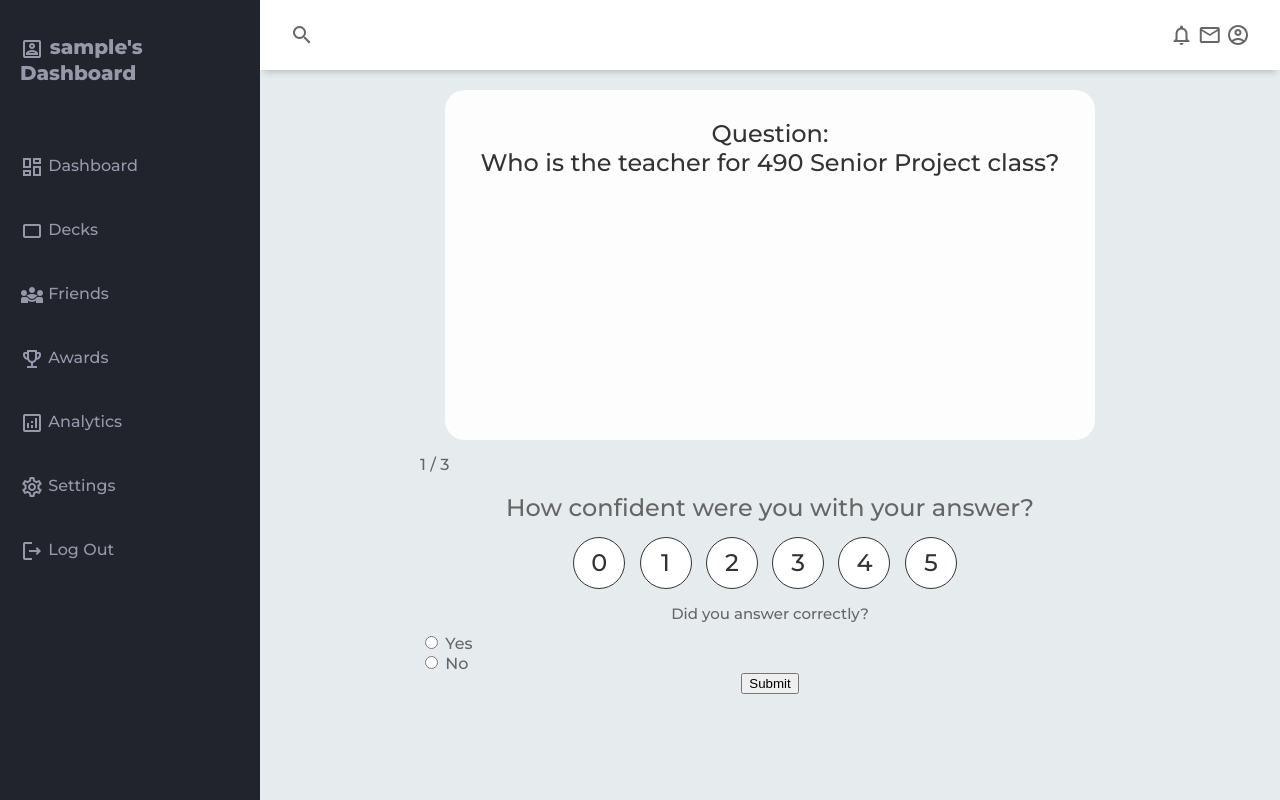
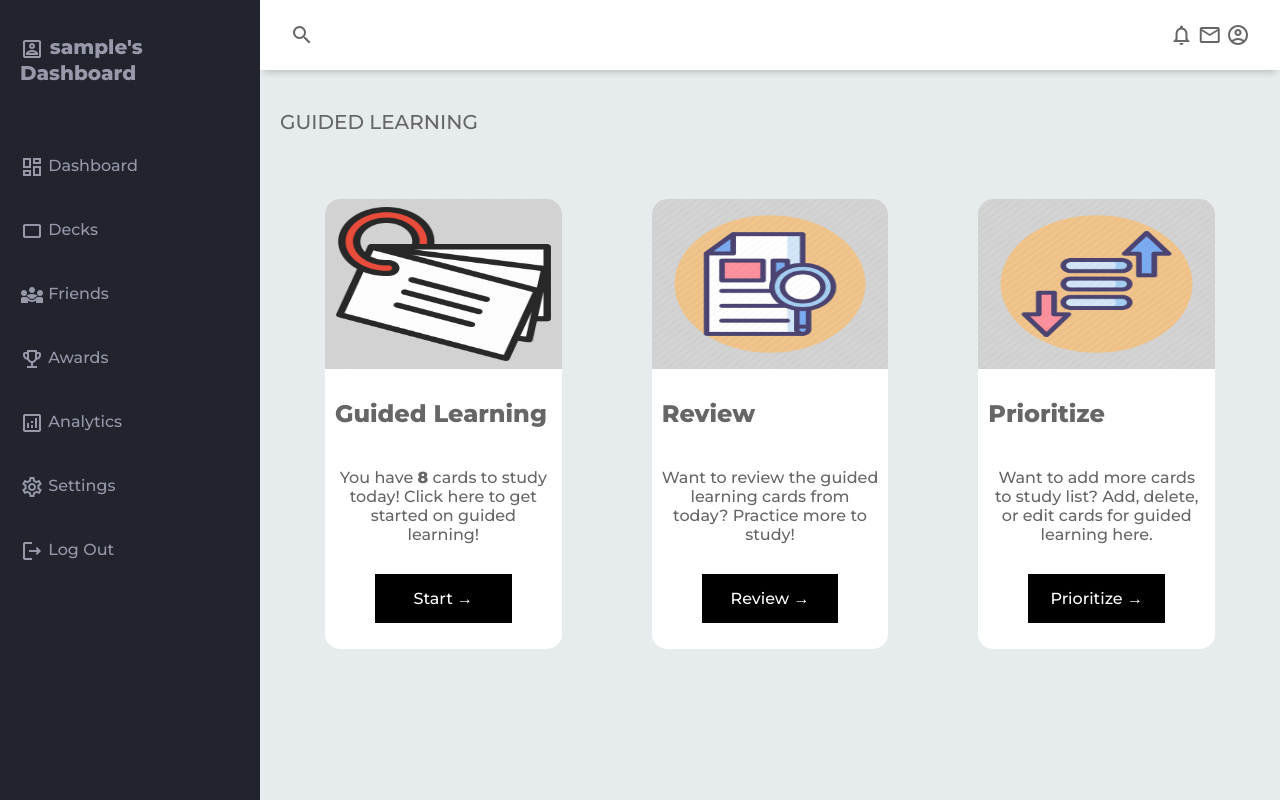
Before and after one commit to NolanBrown42/TICK-KING, a Flask app: page /guidedlearning in a window 1280 px wide. Run offline with Flask 3, Linux system fonts and the light colour scheme; the visitor is signed in with stand-in values (Sample User, id 1); some libraries are stand-ins or nearby versions.

Commit message:
Update guidedlearning.html
sorry undid the changes

```diff
--- a/website/templates/guidedlearning.html
+++ b/website/templates/guidedlearning.html
@@ -4,11 +4,11 @@
 		<meta charset="UTF-8">
 		<meta http-equiv="X-UA-Compatible" content="IE=edge">
 		<meta name="viewport" content="width=device-width, initial-scale=1.0">
+		<link rel="stylesheet" href="https://cdnjs.cloudflare.com/ajax/libs/font-awesome/6.1.1/css/all.min.css">
 
-        <!-- style sheets -->
-		<link rel="stylesheet" href="{{ url_for('static', filename='css/guidedcards.css')}}">
+        <!-- css stylesheets -->
+		<link rel="stylesheet" href="{{ url_for('static', filename='css/guidedlearning.css')}}">
         <link rel="stylesheet" href="{{ url_for('static', filename='css/template.css')}}">
-        <link rel="stylesheet" href="https://cdnjs.cloudflare.com/ajax/libs/font-awesome/6.1.1/css/all.min.css">
 
 			<!-- Montserrat font -->
 			<link href="https://fonts.googleapis.com/css2?family=Montserrat:wght@500;800&display=swap" rel="stylesheet">
@@ -73,121 +73,35 @@
             </aside>
             <!-- End Sidebar -->
 
-            <!--MAIN CODE-->
+            <!--<main>-->
         <main class="main-container">
-
-            <!-- Flash card for guided learning -->
-            <div class="card-container">
-                <div class="thecard">
-                    <div id="front-container" class="thefront">
-                    </div>
-                    <div id="back-container" class="theback"></div>
-                </div>
+            <div class="main-title">
+                <p class="font-weight-bold">GUIDED LEARNING</p>
             </div>
 
-            <!-- Writing and buttons underneath -->
-            <div class="bottom-content">
-                <div class="num-box" id="num-container">
+
+	<section class="container">
+        <div class="card-gl">
+            <img src="{{ url_for('static', filename='images/cards.png')}}" class="card-img">
+            <h2>Guided Learning</h2>
+            <p>You have <strong>8</strong> cards to study today! Click here to get started on guided learning!</p>
+            <!-- Have url to guided cards -->
+            <a href="/guidedcards">Start <span>&rarr;</span></a>
         </div>
-                <br> <!-- line break -->
-                <p>How confident were you with your answer?</p>
-                <div class="wrap">
-                <div class="rating-scale">
-                    <input type="radio" name="rating" id="rating-0" value="0">
-                    <label for="rating-0">0</label>
-                    <input type="radio" name="rating" id="rating-1" value="1">
-                    <label for="rating-1">1</label>
-                    <input type="radio" name="rating" id="rating-2" value="2">
-                    <label for="rating-2">2</label>
-                    <input type="radio" name="rating" id="rating-3" value="3">
-                    <label for="rating-3">3</label>
-                    <input type="radio" name="rating" id="rating-4" value="4">
-                    <label for="rating-4">4</label>
-                    <input type="radio" name="rating" id="rating-5" value="5">
-                    <label for="rating-5">5</label>
+        <div class="card-gl">
+            <img src="{{ url_for('static', filename='images/Review.png')}}" class="card-img">
+            <h2>Review</h2>
+            <p>Want to review the guided learning cards from today? Practice more to study!</p>
+            <a href="/mylibrary">Review <span>&rarr;</span></a>
         </div>
-                </div>
-                <div class="little-text">
-                    <p>Did you answer correctly?</p>
-                </div>
-                <div class="yn-rating">
-                    <div>
-                        <input type="radio" id="yes" name="answer" value="yes">
-                        <label for="yes">Yes</label>
-                    </div>
-                    <div>
-                        <input type="radio" id="no" name="answer" value="no">
-                        <label for="no">No</label>
-                    </div>
-                </div>
-
-                <!-- Button to submit the rating -->
-                <div class="submit-btn">
-                    <button onclick="nextRow()">Submit</button>
-                </div>
+        <div class="card-gl">
+            <img src="{{ url_for('static', filename='images/Prioritize.png')}}" class="card-img">
+            <h2>Prioritize</h2>
+            <p>Want to add more cards to study list? Add, delete, or edit cards for guided learning here.</p>
+            <a href="">Prioritize <span>&rarr;</span></a>
         </div>
 
 	</main>
     </div>
 </body>
 </html>
-
-
-<!-- SCRIPT FUNCTIONS FOR THIS PAGE -->
-<script>
-    const dataArray = [
-        { id: '1', question: 'Who is the teacher for 490 Senior Project class?', answer: 'Mr. Atencio'},
-        { id: '2', question: 'How far away is Jupiter from Earth?', answer: '601 million miles away'},
-        { id: '3', question: 'Will Vini Remeber his password?', answer: 'Yes, I believe.'}
-    ];
-
-    //function to unselect radio inupts
-    function unselectRadioInputs(groupName) {
-        var radioInputs = document.getElementsByName(groupName);
-        for (var i = 0; i < radioInputs.length; i++) {
-        radioInputs[i].checked = false;
-        }
-    }
-
-    //function to go to next page
-    function goToNextPage() {
-        window.location.href = "/dashboard.html";
-    }
-
-
-    let currentIndex = 0;
-      const frontContainer = document.getElementById('front-container');
-      const backContainer = document.getElementById('back-container');
-      const numContainer = document.getElementById('num-container');
-
-      //function displayData
-      const displayData = () => {
-        const data = dataArray[currentIndex];
-        frontContainer.innerText =
-        `
-        Question:
-         ${data.question}`;
-
-         backContainer.innerText =
-         `
-         Answer:
-         ${data.answer}`;
-
-        numContainer.innerText = `${data.id} / ${dataArray.length}`;
-      };
-
-      displayData();
-
-      //function nextRow
-      const nextRow = () => {
-        currentIndex++;
-        if (currentIndex >= dataArray.length) {
-          alert('Finished Guided Learning flashcards!! Well done!');
-        } else {
-          displayData();
-          unselectRadioInputs("rating");
-          unselectRadioInputs("answer");
-        }
-      };
-
-</script>
```
Lines whose indentation alone changed are shown as unchanged.
